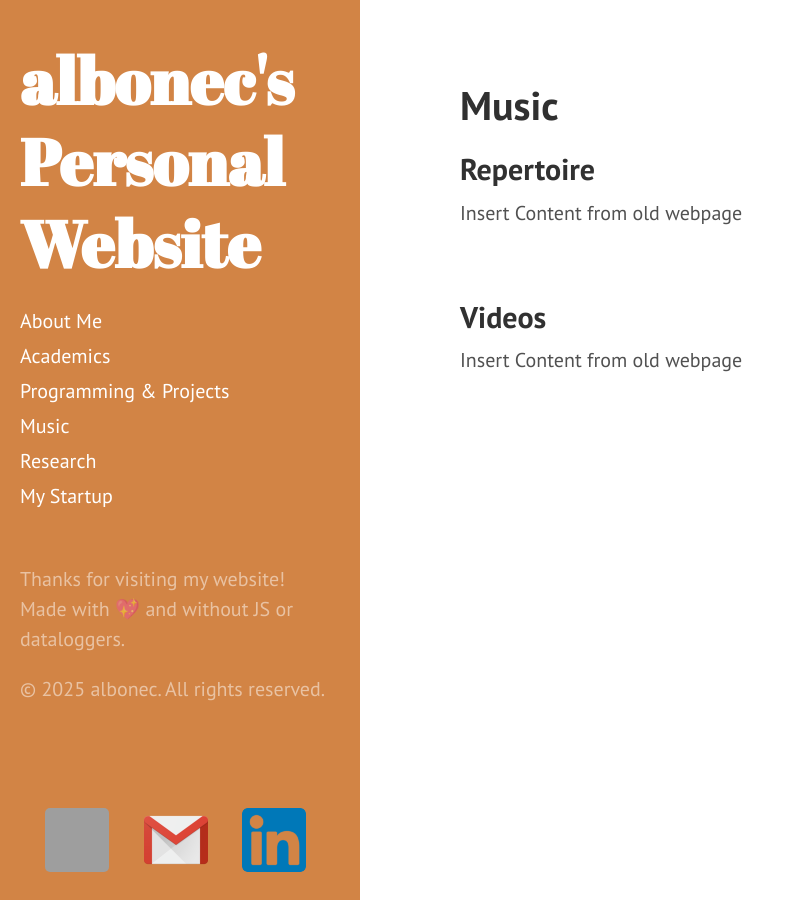
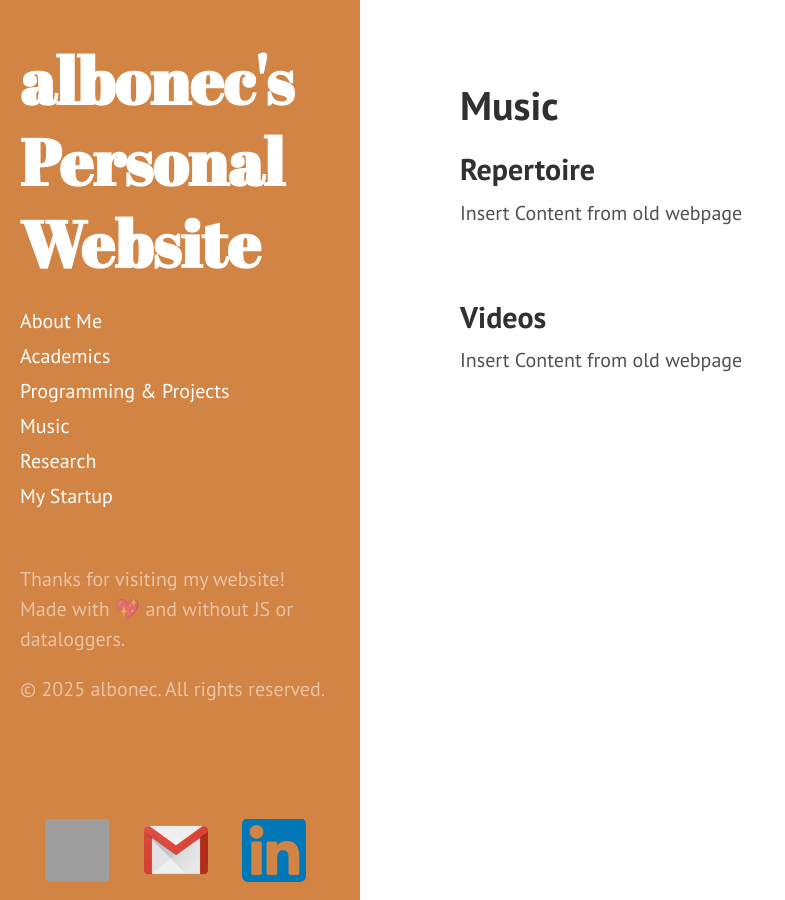
Before and after one commit to albonec/albonec.github.io, a Jekyll site: the page built from music.md, in a window 1280 px wide. Shown: the whole page, without its empty margins (0-785 px from the left). Built offline with Jekyll 4.4.1, drawn with Linux system fonts in a browser that asks for light colours; grey boxes are pictures that could not be loaded.

Commit message:
fixed link

```diff
--- a/public/css/hyde.css
+++ b/public/css/hyde.css
@@ -266,7 +266,7 @@
     left: calc(12.5%);
     right: calc(87.5%);
     bottom: 0;
-    height: 100px;
+    height: calc(9%);
     width: calc(100% - 20px); /* Adjust width to fit the screen, considering left padding */
     overflow: hidden;
     display: flex;
```
